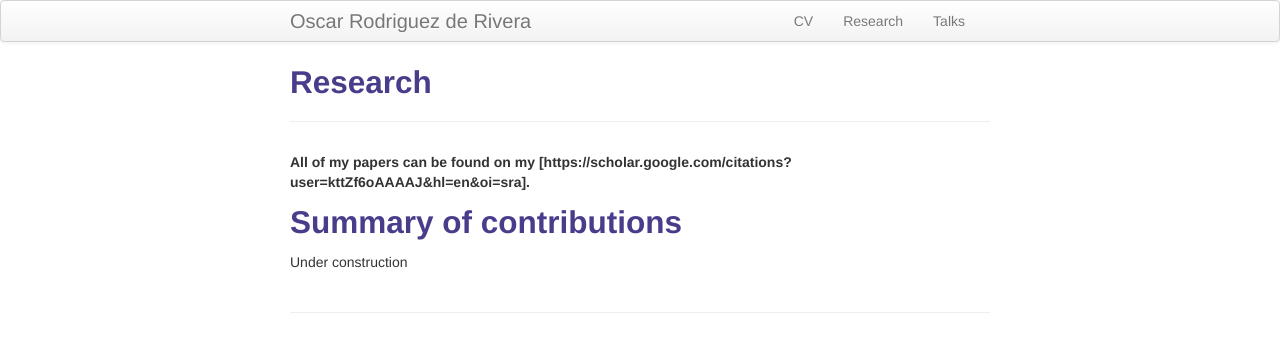
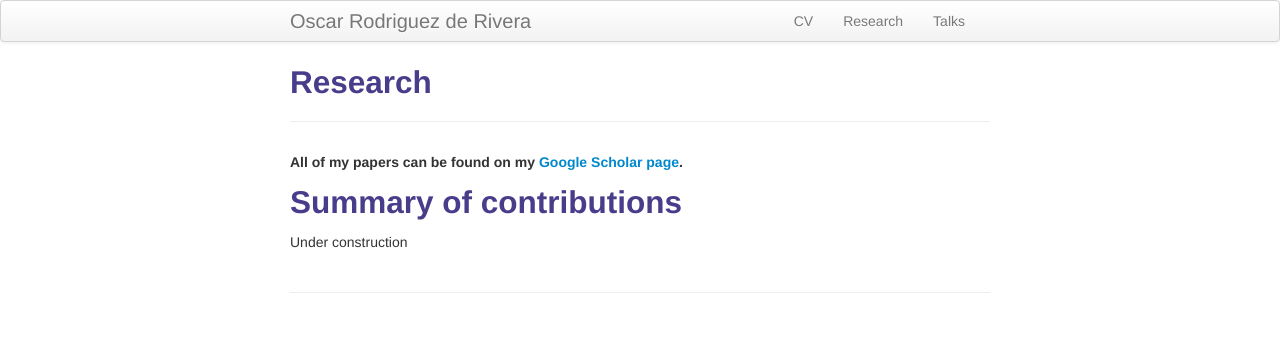
Before and after one commit to orrortega/orrortega.github.io, a Jekyll site: the page built from pages/research.md, in a window 1280 px wide. Shown: the top 352 px of the page. Built offline with Jekyll 4.4.1, drawn with Linux system fonts in a browser that asks for light colours.

Commit message:
Update research.md

```diff
--- a/pages/research.md
+++ b/pages/research.md
@@ -4,7 +4,7 @@ title: Research
 description: Dan Simpson's research
 ---
 
-<b>All of my papers can be found on my [https://scholar.google.com/citations?user=kttZf6oAAAAJ&hl=en&oi=sra]. </b>
+<b>All of my papers can be found on my [Google Scholar page](https://scholar.google.com/citations?user=kttZf6oAAAAJ&hl=en). </b>
 
 
 ## Summary of contributions
```
